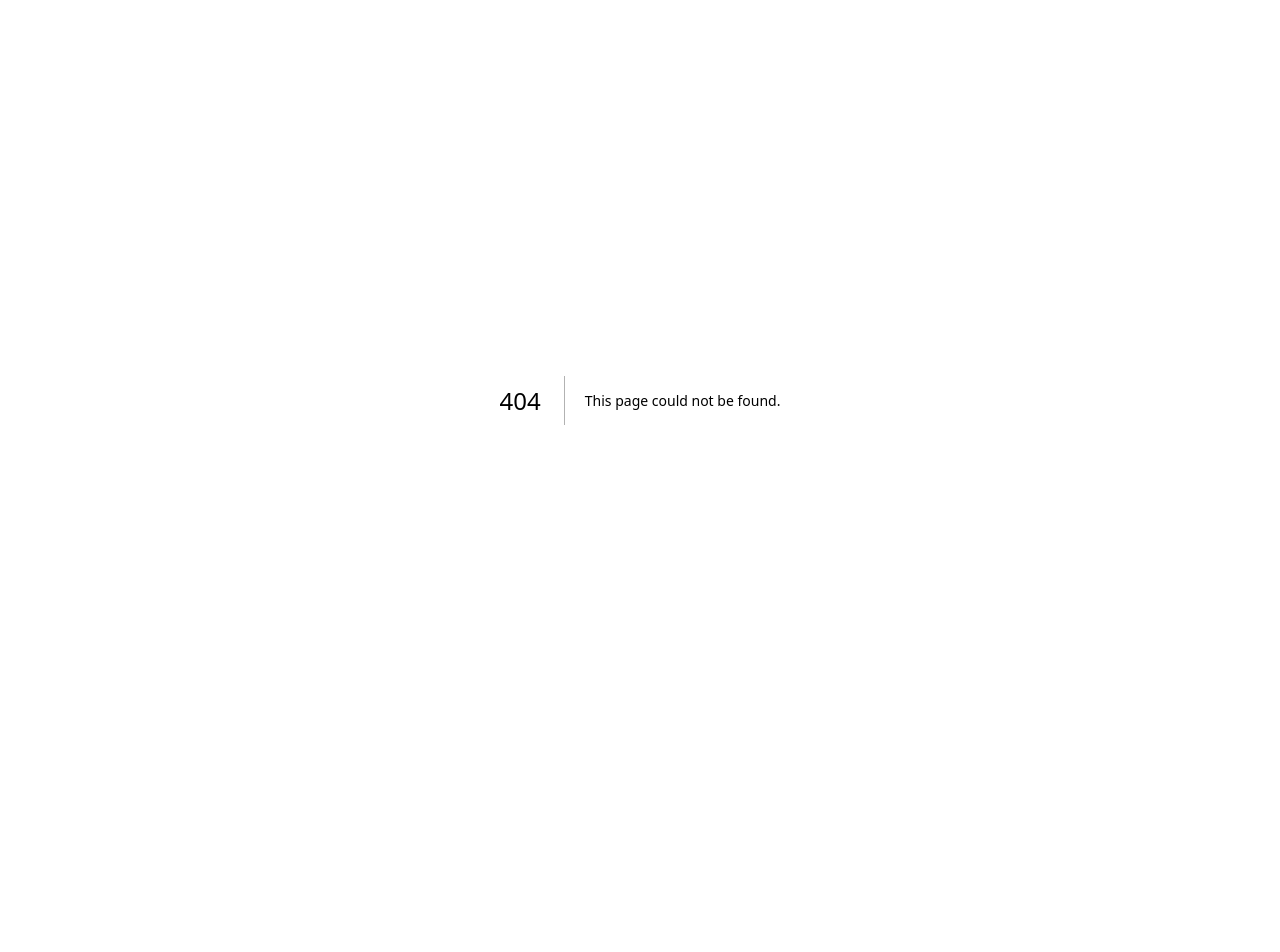
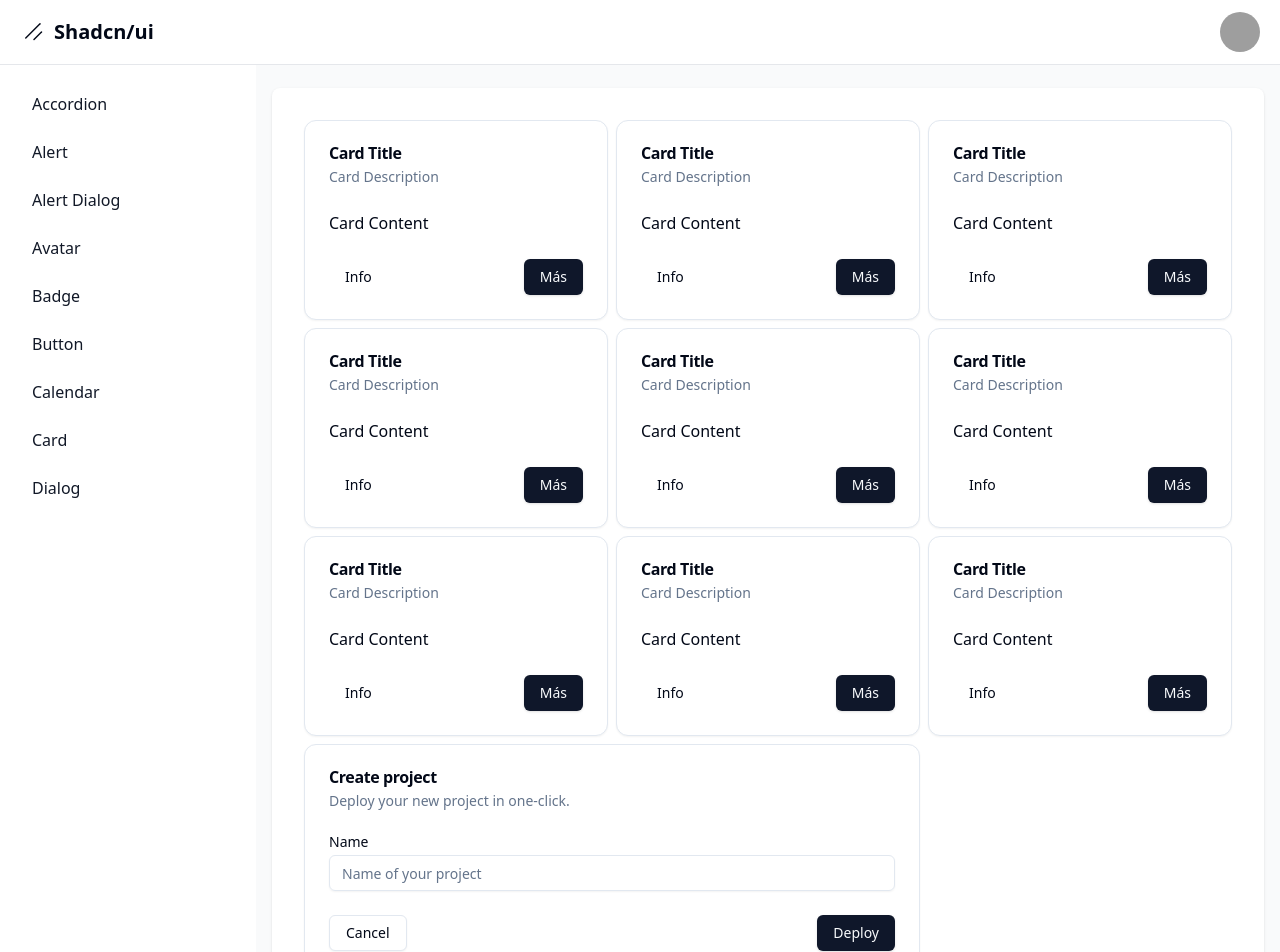
Before and after one commit to TeslaWillow/shadcn-dashboard, a Next.js app: page /dashboard/card in a window 1280 px wide. Before the commit this address had no page. Shown: the top 952 px of the page. Before the commit the page ends 800 px from the top, so only its background shows below. Built offline with nearby package versions, Linux system fonts and the light colour scheme; grey boxes are pictures that could not be loaded.

Commit message:
using cards

```diff
--- /dev/null
+++ b/src/app/dashboard/card/page.tsx
@@ -0,0 +1,56 @@
+import { Button } from "@/components/ui/button";
+import {
+  Card,
+  CardContent,
+  CardDescription,
+  CardFooter,
+  CardHeader,
+  CardTitle,
+} from "@/components/ui/card"
+import { Input } from "@/components/ui/input"
+import { Label } from "@/components/ui/label"
+
+export default function Page() {
+  return (
+    <div className="grid grid-col-1 sm:grid-cols-3 gap-2">
+      {
+        "123456789".split("").map((item) => (
+          <Card key={item}>
+            <CardHeader>
+              <CardTitle>Card Title</CardTitle>
+              <CardDescription>Card Description</CardDescription>
+            </CardHeader>
+            <CardContent>
+              <p>Card Content</p>
+            </CardContent>
+            <CardFooter className="flex justify-between">
+              <Button variant={'ghost'}>info</Button>
+              <Button>más</Button>
+            </CardFooter>
+          </Card>
+        ))
+      }
+
+      <Card className="col-span-1 sm:col-span-2">
+        <CardHeader>
+          <CardTitle>Create project</CardTitle>
+          <CardDescription>Deploy your new project in one-click.</CardDescription>
+        </CardHeader>
+        <CardContent>
+          <form>
+            <div className="grid w-full items-center gap-4">
+              <div className="flex flex-col space-y-1.5">
+                <Label htmlFor="name">Name</Label>
+                <Input id="name" placeholder="Name of your project" />
+              </div>
+            </div>
+          </form>
+        </CardContent>
+        <CardFooter className="flex justify-between">
+          <Button variant="outline">Cancel</Button>
+          <Button>Deploy</Button>
+        </CardFooter>
+      </Card>
+    </div>
+  );
+}
--- a/src/app/dashboard/layout.tsx
+++ b/src/app/dashboard/layout.tsx
@@ -13,6 +13,7 @@
   { name: "badge",        href: "badge" },
   { name: "calendar",     href: "calendar" },
   { name: "avatar",       href: "avatar" },
+  { name: "card",       href: "card" },
 ].sort((a,b) => a.name.localeCompare(b.name));
 
 export default function DashboardLayout({
--- /dev/null
+++ b/src/components/ui/card.tsx
@@ -0,0 +1,76 @@
+import * as React from "react"
+
+import { cn } from "@/lib/utils"
+
+const Card = React.forwardRef<
+  HTMLDivElement,
+  React.HTMLAttributes<HTMLDivElement>
+>(({ className, ...props }, ref) => (
+  <div
+    ref={ref}
+    className={cn(
+      "rounded-xl border bg-card text-card-foreground shadow-sm",
+      className
+    )}
+    {...props}
+  />
+))
+Card.displayName = "Card"
+
+const CardHeader = React.forwardRef<
+  HTMLDivElement,
+  React.HTMLAttributes<HTMLDivElement>
+>(({ className, ...props }, ref) => (
+  <div
+    ref={ref}
+    className={cn("flex flex-col space-y-1.5 p-6", className)}
+    {...props}
+  />
+))
+CardHeader.displayName = "CardHeader"
+
+const CardTitle = React.forwardRef<
+  HTMLDivElement,
+  React.HTMLAttributes<HTMLDivElement>
+>(({ className, ...props }, ref) => (
+  <div
+    ref={ref}
+    className={cn("font-semibold leading-none tracking-tight", className)}
+    {...props}
+  />
+))
+CardTitle.displayName = "CardTitle"
+
+const CardDescription = React.forwardRef<
+  HTMLDivElement,
+  React.HTMLAttributes<HTMLDivElement>
+>(({ className, ...props }, ref) => (
+  <div
+    ref={ref}
+    className={cn("text-sm text-muted-foreground", className)}
+    {...props}
+  />
+))
+CardDescription.displayName = "CardDescription"
+
+const CardContent = React.forwardRef<
+  HTMLDivElement,
+  React.HTMLAttributes<HTMLDivElement>
+>(({ className, ...props }, ref) => (
+  <div ref={ref} className={cn("p-6 pt-0", className)} {...props} />
+))
+CardContent.displayName = "CardContent"
+
+const CardFooter = React.forwardRef<
+  HTMLDivElement,
+  React.HTMLAttributes<HTMLDivElement>
+>(({ className, ...props }, ref) => (
+  <div
+    ref={ref}
+    className={cn("flex items-center p-6 pt-0", className)}
+    {...props}
+  />
+))
+CardFooter.displayName = "CardFooter"
+
+export { Card, CardHeader, CardFooter, CardTitle, CardDescription, CardContent }
```
